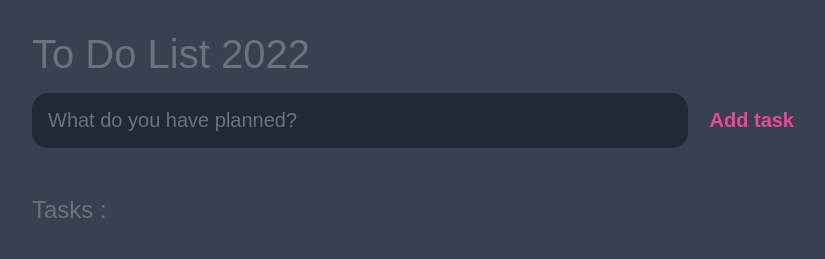
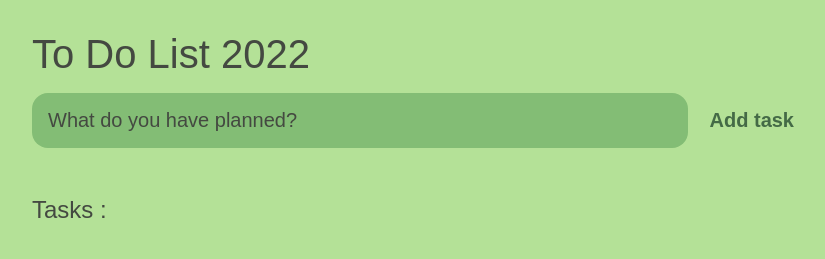
Before and after one commit to Jama82/todoApp, a plain HTML site: page index.html in a window 1280 px wide. Shown: the whole page, without its empty margins (224-1049 px from the left). Drawn offline with Linux system fonts and the light colour scheme.

Commit message:
changed styles

```diff
--- a/style.css
+++ b/style.css
@@ -1,11 +1,11 @@
 :root {
-	--dark: #374151;
-	--darker: #1f2937;
-	--darkest: #111827;
-	--grey: #6b7280;
-	--pink: #ec4899;
-	--purple: #8b5cf6;
-	--light: #eee;
+	--dark: #b4e197;
+	--darker: #83bd75;
+	--darkest: #4e944f;
+	--grey: #444941;
+	--pink: #446a46;
+	--purple: #ff9f29;
+	--light: #e9efc0;
 }
 
 * {
@@ -149,5 +149,5 @@ main {
 }
 
 .task .actions .delete {
-	color: crimson;
+	color: #b33030;
 }
```
